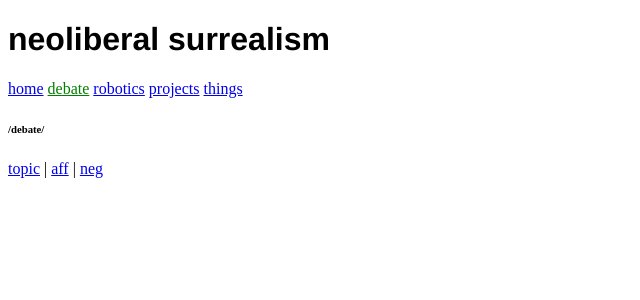
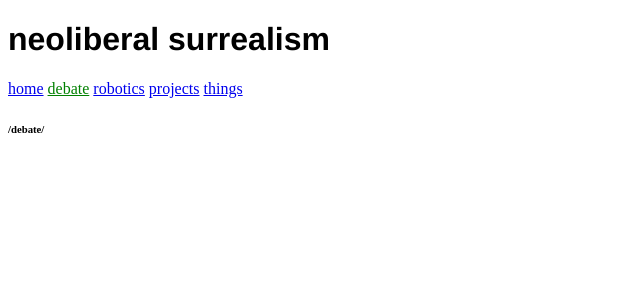
Before and after one commit to pbkx/pbkx.github.io, a Jekyll site: the page built from debate.md, in a window 1280 px wide. Shown: the top 300 px of the page, without its empty margins (0-640 px from the left). Built offline with Jekyll 4.4.1, drawn with Linux system fonts in a browser that asks for light colours.

Commit message:
Update debate.md

```diff
--- a/debate.md
+++ b/debate.md
@@ -4,4 +4,3 @@ permalink: /debate/
 layout: surrealism
 ---
 ###### /debate/<br>
-<a href="https://pbkx.github.io/debate/topic">topic</a> | <a href="https://pbkx.github.io/debate/aff">aff</a> | <a href="https://pbkx.github.io/debate/neg">neg</a><br>
```
